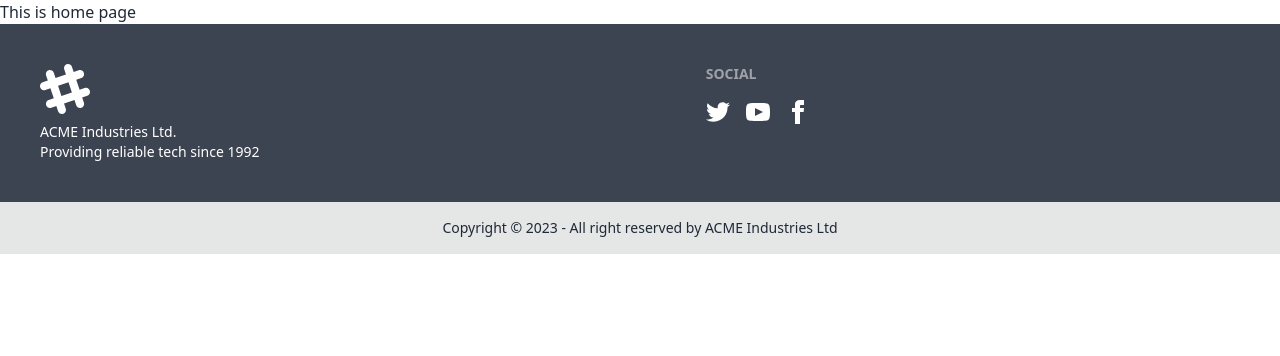
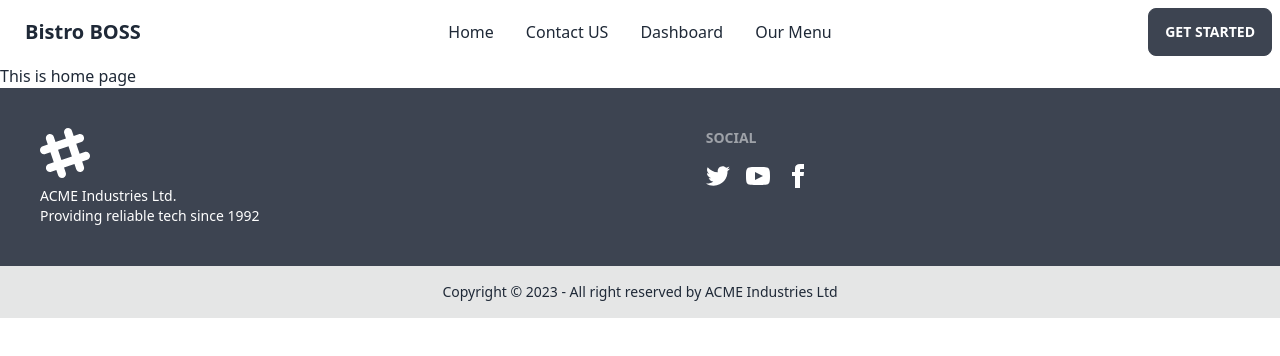
Before and after one commit to ali1924/m-74-m-12-bistro-boss-client, a React (Vite) app: page / in a window 1280 px wide. Shown: the top 356 px of the page. Built offline with nearby package versions, Linux system fonts and the light colour scheme.

Commit message:
Navbar added

```diff
--- a/package.json
+++ b/package.json
@@ -15,6 +15,7 @@
     "match-sorter": "^6.3.1",
     "react": "^18.2.0",
     "react-dom": "^18.2.0",
+    "react-responsive-carousel": "^3.2.23",
     "react-router-dom": "^6.11.2",
     "sort-by": "^1.2.0"
   },
--- a/src/pages/Shared/Navbar/Navbar.jsx
+++ b/src/pages/Shared/Navbar/Navbar.jsx
@@ -1,10 +1,53 @@
 import React from 'react';
+import { Link } from 'react-router-dom';
 
 const Navbar = () => {
+    const navOptions = <>
+        <li><Link to='/'>Home</Link></li>
+        <li><Link to='/contact'>Contact US</Link></li>
+        <li><Link to='/dash-board'>Dashboard</Link></li>
+        <li><Link to='/menu'>Our Menu</Link></li>
+        {/* <li><a>Item 1</a></li>
+        <li tabIndex={0}>
+            <a className="justify-between">
+                Parent
+                <svg className="fill-current" xmlns="http://www.w3.org/2000/svg" width="24" height="24" viewBox="0 0 24 24"><path d="M8.59,16.58L13.17,12L8.59,7.41L10,6L16,12L10,18L8.59,16.58Z" /></svg>
+            </a>
+            <ul className="p-2">
+                <li><a>Submenu 1</a></li>
+                <li><a>Submenu 2</a></li>
+            </ul>
+        </li>
+        <li><a>Item 3</a></li> */}
+    </>
     return (
-        <div>
-
-        </div>
+        <>
+            <div className="navbar bg-base-100">
+                <div className="navbar-start">
+                    <div className="dropdown">
+                        <label tabIndex={0} className="btn btn-ghost lg:hidden">
+                            <svg xmlns="http://www.w3.org/2000/svg" className="h-5 w-5" fill="none" viewBox="0 0 24 24" stroke="currentColor"><path strokeLinecap="round" strokeLinejoin="round" strokeWidth="2" d="M4 6h16M4 12h8m-8 6h16" /></svg>
+                        </label>
+                        <ul tabIndex={0} className="menu menu-compact dropdown-content mt-3 p-2 shadow bg-base-100 rounded-box w-52">
+                            {
+                                navOptions
+                            }
+                        </ul>
+                    </div>
+                    <a className="btn btn-ghost normal-case text-xl">Bistro BOSS</a>
+                </div>
+                <div className="navbar-center hidden lg:flex">
+                    <ul className="menu menu-horizontal px-1">
+                        {
+                            navOptions
+                        }
+                    </ul>
+                </div>
+                <div className="navbar-end">
+                    <a className="btn">Get started</a>
+                </div>
+            </div>
+        </>
     );
 };
 
```
Also changed, not shown: 1 other file (tests, documents, lock files or other folders).
